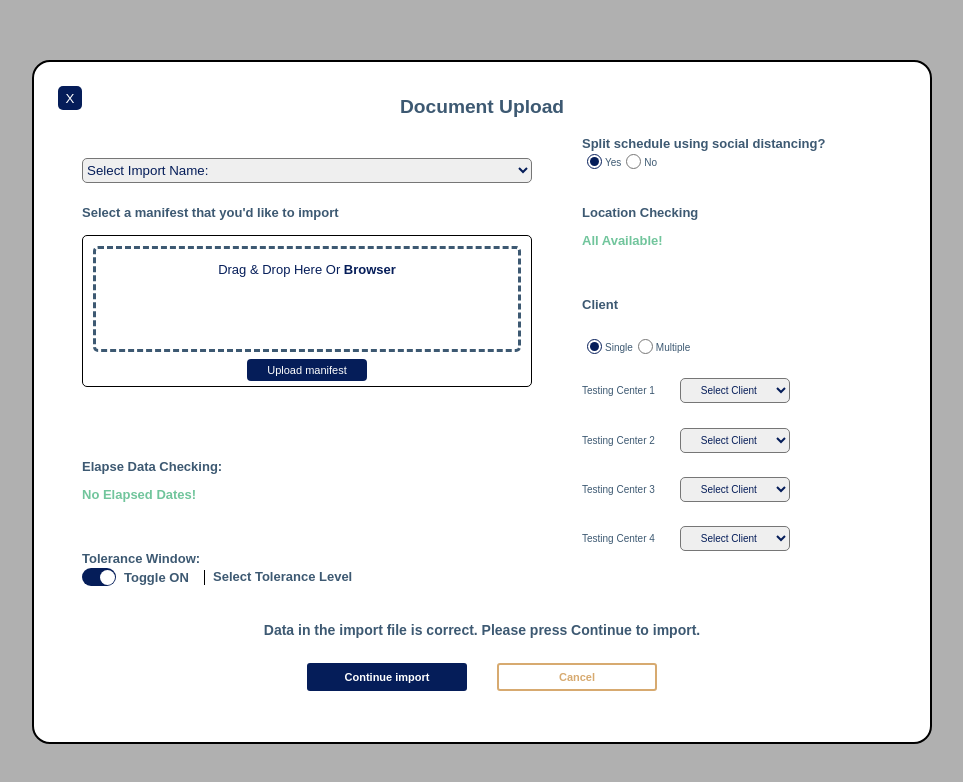
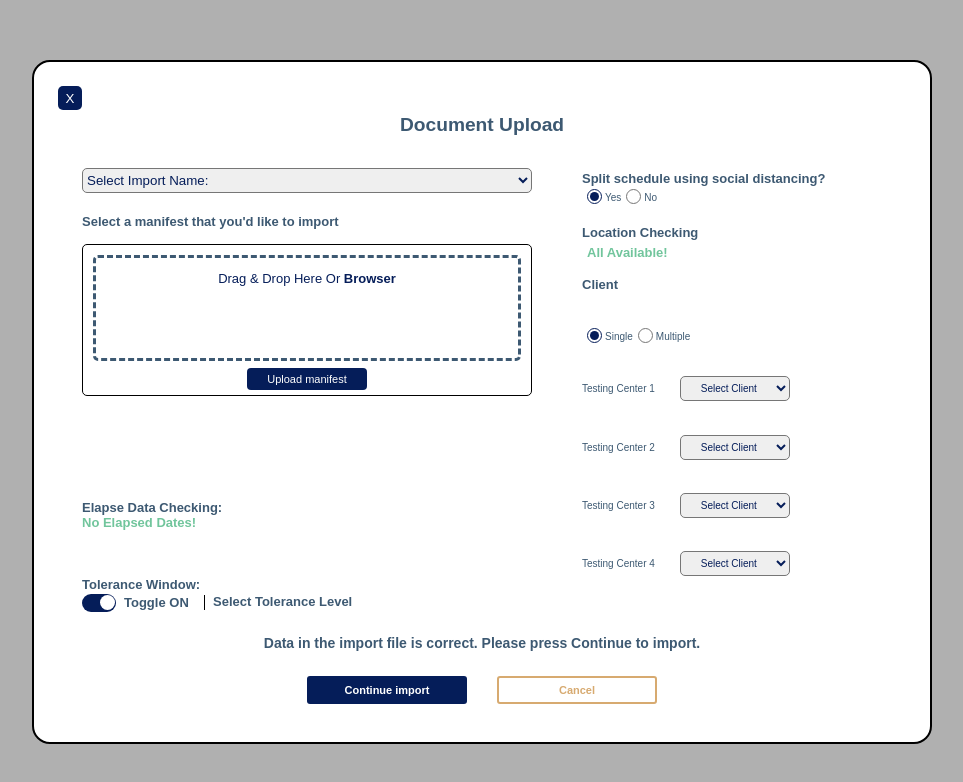
Before and after one commit to Brian4755/DocumentUploadPage, a React (Create React App) app: page / in a window 1280 px wide. Shown: the top 782 px of the page, without its empty margins (158-1121 px from the left). Built offline with nearby package versions, Linux system fonts and the light colour scheme.

Commit message:
positioning changes

```diff
--- a/src/App.css
+++ b/src/App.css
@@ -52,7 +52,7 @@ p {
 }
 
 .document-title {
-  margin-top: 1rem;
+  margin-top: 2.5rem;
   justify-self: center;
   align-self: center;
   font-size: 1.2rem;
@@ -63,10 +63,10 @@ p {
 }
 
 .testing-centers {
+  grid-row: span 3;
   display: flex;
   flex-direction: column;
   justify-content: space-between;
-  grid-row: span 2;
 }
 
 .testing-centers select {
@@ -75,6 +75,7 @@ p {
 
 .document-file-import {
   grid-row: span 2;
+  min-height: 240px;
 }
 
 .tolerance-window {
@@ -195,3 +196,20 @@ p > span {
   border-radius: 4px;
   margin-top: 7px;
 }
+
+.elapse-data > p {
+  margin: 0;
+}
+
+.schedule-container {
+  align-self: flex-end;
+  margin-bottom: 10px;
+}
+
+.location-checking {
+  align-self: center;
+}
+
+.location-checking > p {
+  margin: 5px;
+}
--- a/src/ClientSelect.js
+++ b/src/ClientSelect.js
@@ -37,7 +37,7 @@ const ClientSelect = () => {
       </label>
       {testingCenters.map(function(data) {
         return (
-          <div key={data.name}>
+          <div className="testing" key={data.name}>
             {data.name}
             <select className="testing-selection">
               <option value=''>Select Client</option>
--- a/src/SplitSchedule.js
+++ b/src/SplitSchedule.js
@@ -12,7 +12,7 @@ const SplitSchedule = () => {
 
 
   return (
-    <div>
+    <div className="schedule-container">
       Split schedule using social distancing?
       <br />
       <label>
```
